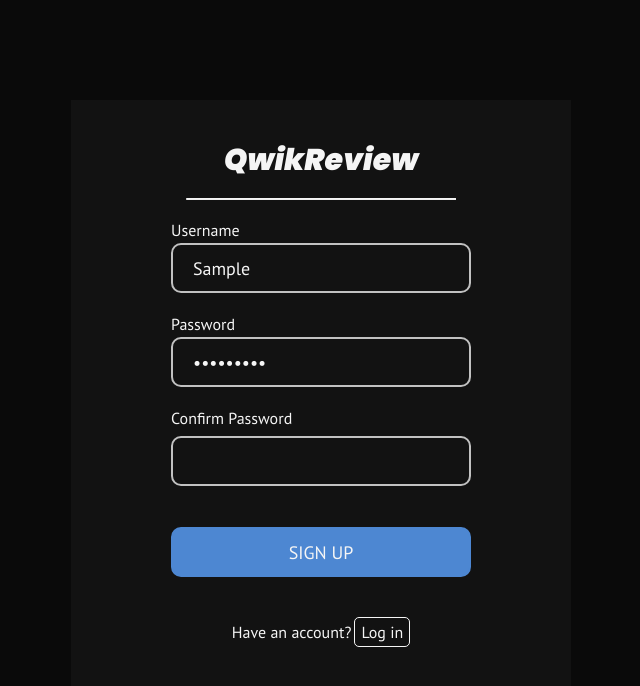
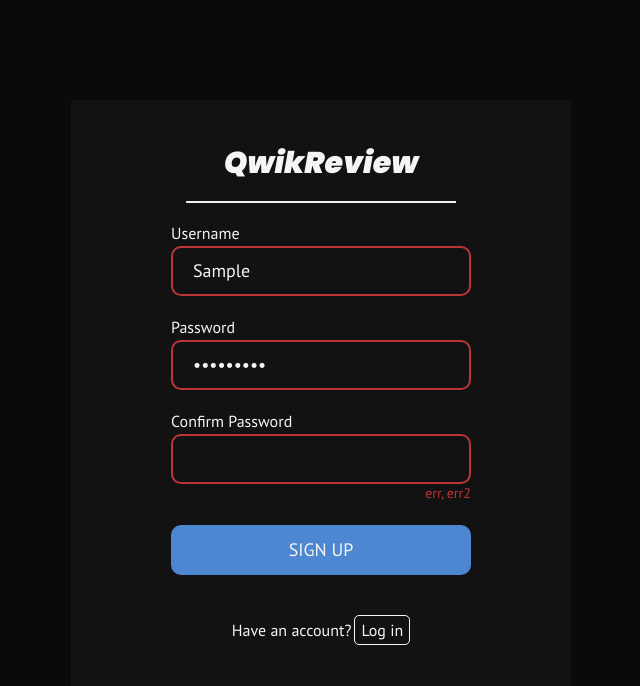
Before and after one commit to NicolaiGorden/QwikReview, a React (Create React App) app in the folder client/: page /gate in a window 1280 px wide. Both pictures are taken after typing "Sample", "Sample123" into the empty fields and a click on the button "Sign up". Shown: the top 686 px of the page, without its empty margins (319-959 px from the left). Built offline with nearby package versions, Linux system fonts and the light colour scheme.

Commit message:
frontend error handling

```diff
--- a/client/src/Components/Gate.js
+++ b/client/src/Components/Gate.js
@@ -4,8 +4,7 @@ import styles from '../Styles/Gate.css'
 
 function Gate() {
     const [signUp, setSignup] = useState(false)
-    const [usernameError, setUsernameError] = useState([])
-    const [passwordError, setPasswordError] = useState([])
+    const [errors, setErrors] = useState(['err', 'err2'])
     const [username, setUsername] = useState('')
     const [password, setPassword] = useState('')
     const [passwordConfirmation, setPasswordConfirmation] = useState('')
@@ -39,7 +38,7 @@ function Gate() {
                 res.json().then((user) => console.log(user))
             } else {
                 res.json().then((err) => {
-                    console.log(err)
+                    setErrors([err.error.login])
                 })
             }
         })
@@ -52,35 +51,35 @@ function Gate() {
                 <hr className='Gate-Divider'/>
                 <label className='Signup-Label'>Username</label>
                 <input
-                    className={usernameError[0] ? 'Input-Error': 'Gate-Input'}
+                    className={errors[0] ? 'Input-Error': 'Gate-Input'}
                     placeholder="Your Username"
                     type="Text"
                     id="username"
                     value={username}
                     onChange={(e) => setUsername(e.target.value)}
                 />
-                <div className="Error-Msg">{usernameError.join(', ')}</div>
+                <div className="Error-Msg"></div>
                 <label className='Signup-Label'>Password</label>
                 <input
-                    className={passwordError[0] ? 'Input-Error': 'Gate-Input'}
+                    className={errors[0] ? 'Input-Error': 'Gate-Input'}
                     placeholder="Choose Password"
                     type="Password"
                     id="username"
                     value={password}
                     onChange={(e) => setPassword(e.target.value)}
                 />
-                <div className="Error-Msg">{passwordError.join(', ')}</div>
+                <div className="Error-Msg">{!signUp ? errors.join(', ') : null}</div>
                 { signUp ?
-                <div>
+                <>
                     <label className='Signup-Label'>Confirm Password</label>
                     <input
-                        className={passwordError[0] ? 'Input-Error': 'Gate-Input'}
+                        className={errors[0] ? 'Input-Error': 'Gate-Input'}
                         placeholder=""
                         type="Password"
                         id="username"
                     />
-                    <div className="Error-Msg">{passwordError.join(', ')}</div>
-                </div>
+                    <div className="Error-Msg">{signUp ? errors.join(', ') : null}</div>
+                </>
                 :
                 null
                 }
```
